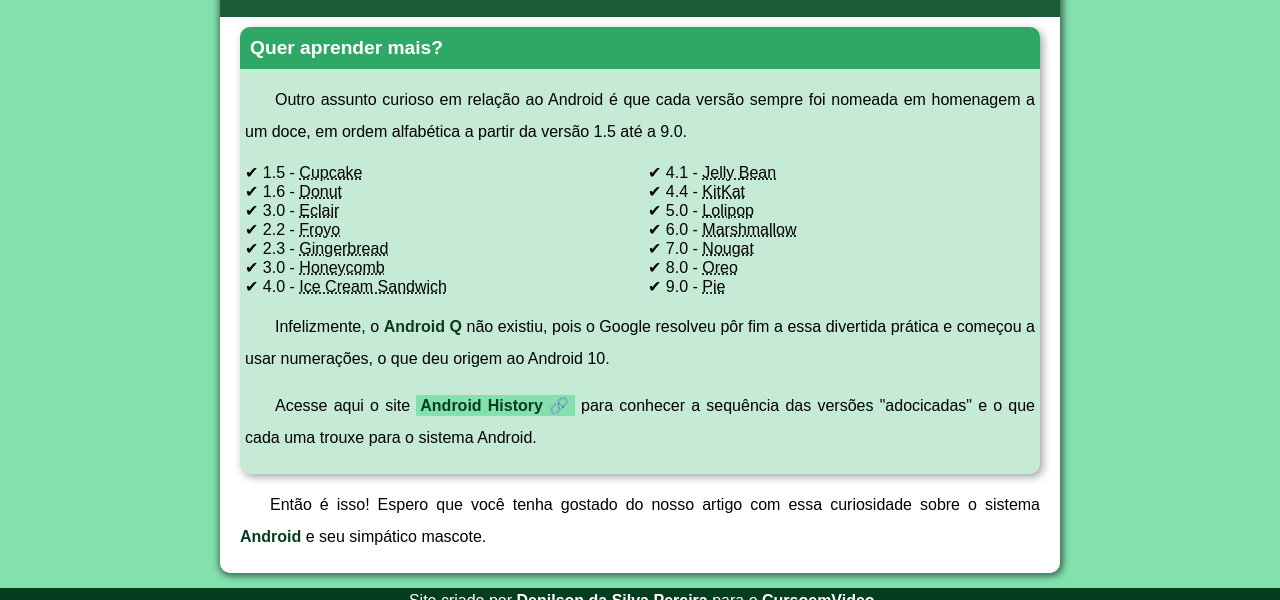
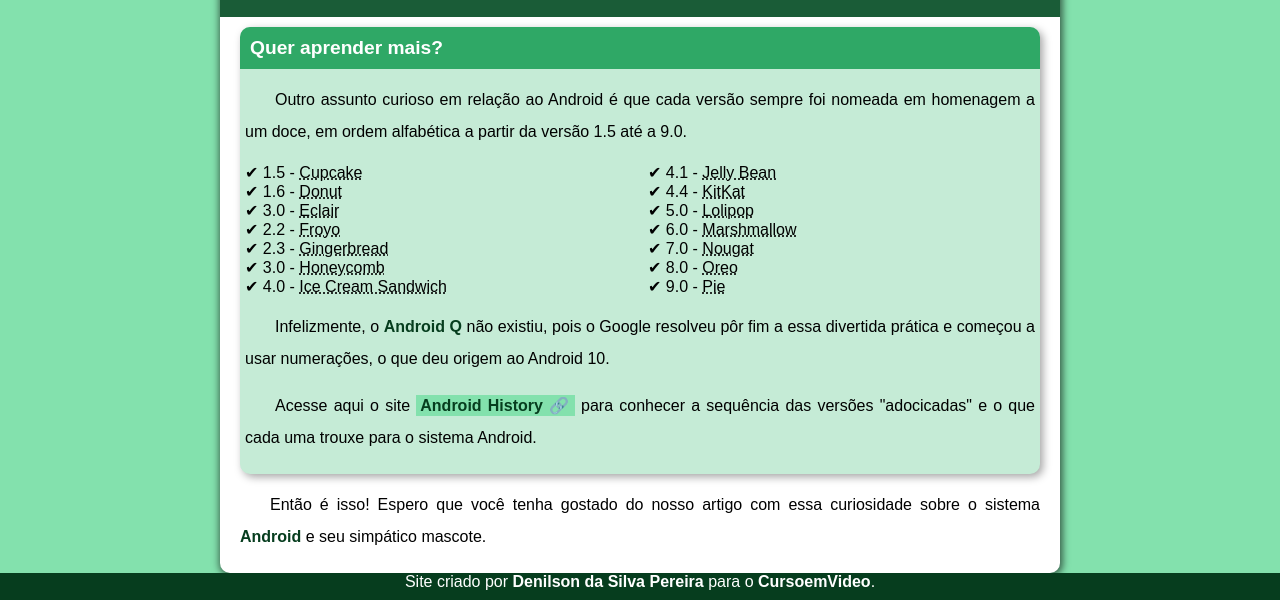
Before and after one commit to DenilsonPereira/projeto-android, a plain HTML site: page index.html in a window 1280 px wide. Shown: the part 2200-2800 px from the top of the page. Drawn offline with Linux system fonts and the light colour scheme.

Commit message:
Update style.css

```diff
--- a/css/style.css
+++ b/css/style.css
@@ -41,7 +41,7 @@ body{
 
 header{
     background-image: linear-gradient(to top, var(--cor4), var(--cor2));
-    padding: 10px;
+    padding: 10px 0;
     width: 100%;
 }
 
@@ -173,10 +173,13 @@ ul{
 }
 
 footer{
+    position: absolute;
     background-color: var(--cor5);
     color: var(--cor6);
     text-align: center;
-    padding: 4px;
-    margin-top: 15px ;
     width: 100%;
+    height: 30px;
+    padding: 0;
+    margin: 0;
+
 }
```
